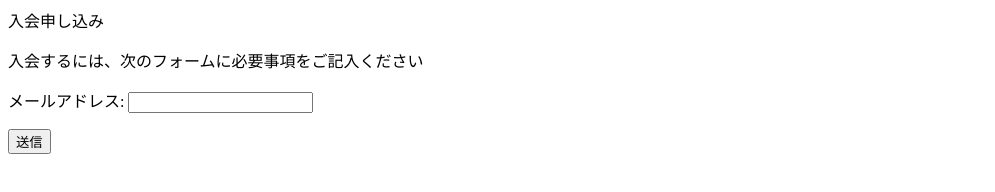
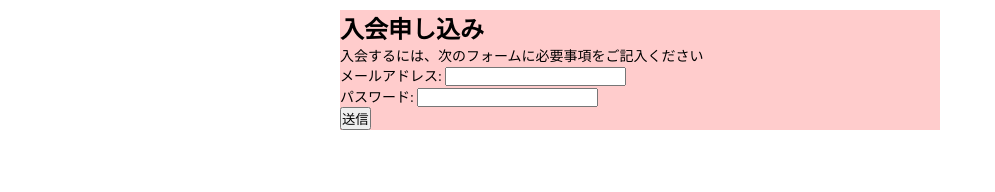
Before and after one commit to Genki-1/sample1, a plain HTML site: page index.html in a window 1280 px wide. Shown: the whole page, without its empty margins (0-995 px from the left). Drawn offline with Linux system fonts and the light colour scheme.

Commit message:
css外部参照

```diff
--- a/index.html
+++ b/index.html
@@ -2,15 +2,17 @@
 <html>
 <head>
   <meta charset="UTF-8">
-  <meta name="viewport" content="width=devise-width>
+  <meta name="viewport" content="width=devise-width">
   <title>入会申し込み</title>
+  <link rel="stylesheet" href="style.css">
 </head>
 <body>
-
-  <h1 style="font-size: 24px; margin: 50px;>入会申し込み</h1>
-  <p>入会するには、次のフォームに必要事項をご記入ください</p>
-  <p>メールアドレス: <input type="email" name="mymail"></p>
-  <button type="submit">送信</button>
-
+  <div class="content">
+    <h1>入会申し込み</h1>
+    <p>入会するには、次のフォームに必要事項をご記入ください</p>
+    <p>メールアドレス: <input type="email" name="mymail"></p>
+    <p>パスワード: <input type="password" name="password"></p>
+    <button type="submit">送信</button>
+  </div>
 </body>
 </html>
--- /dev/null
+++ b/style.css
@@ -0,0 +1,19 @@
+* {
+  margin: 0;
+  padding: 0;
+  box-sizing: border-box;
+}
+
+p {
+  font-size: 14px;
+}
+
+h1 {
+  font-size: 24px;
+}
+
+.content {
+  background-color: #fcc;
+  width: 600px;
+  margin: 10px auto;
+}
```
